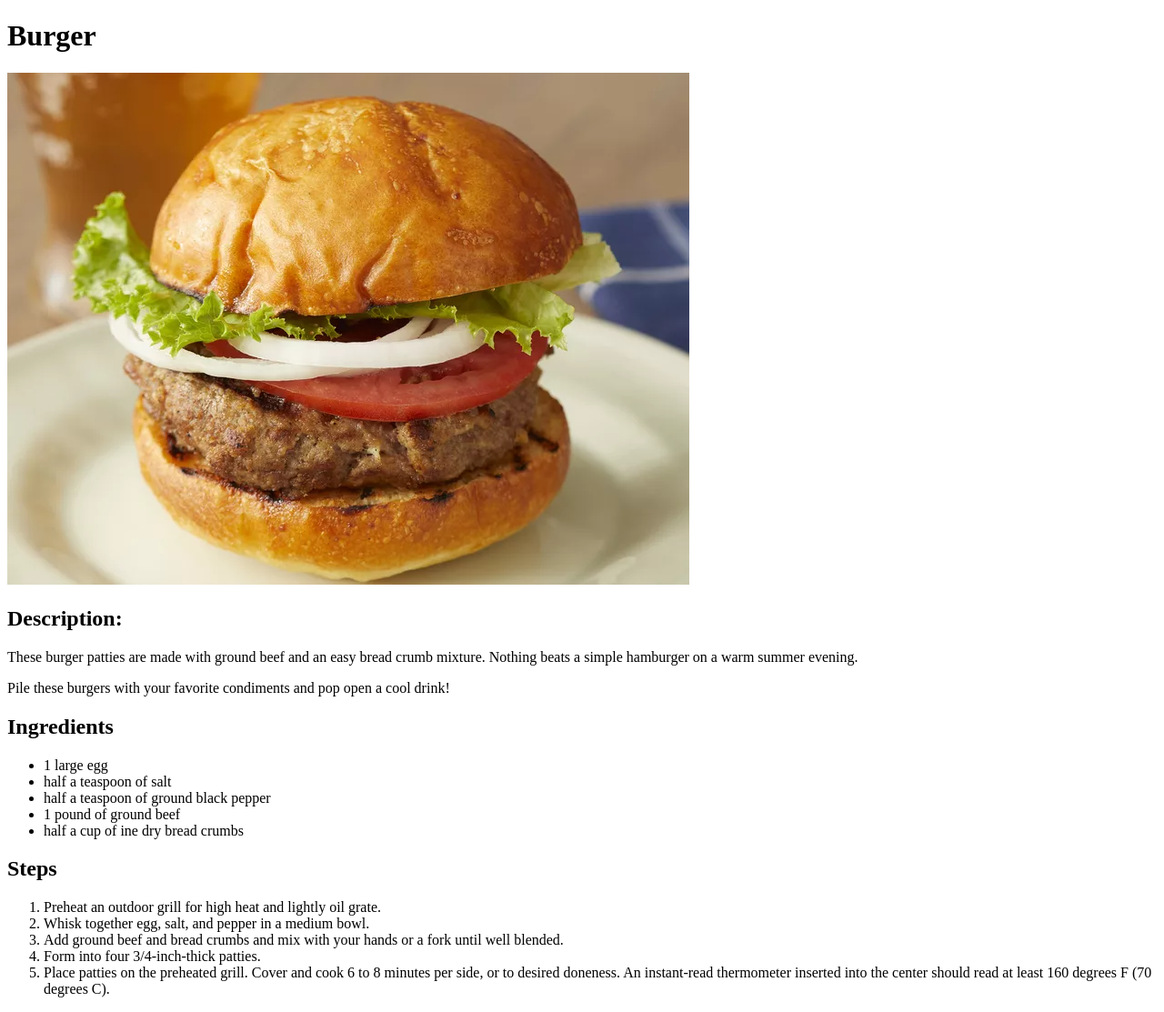
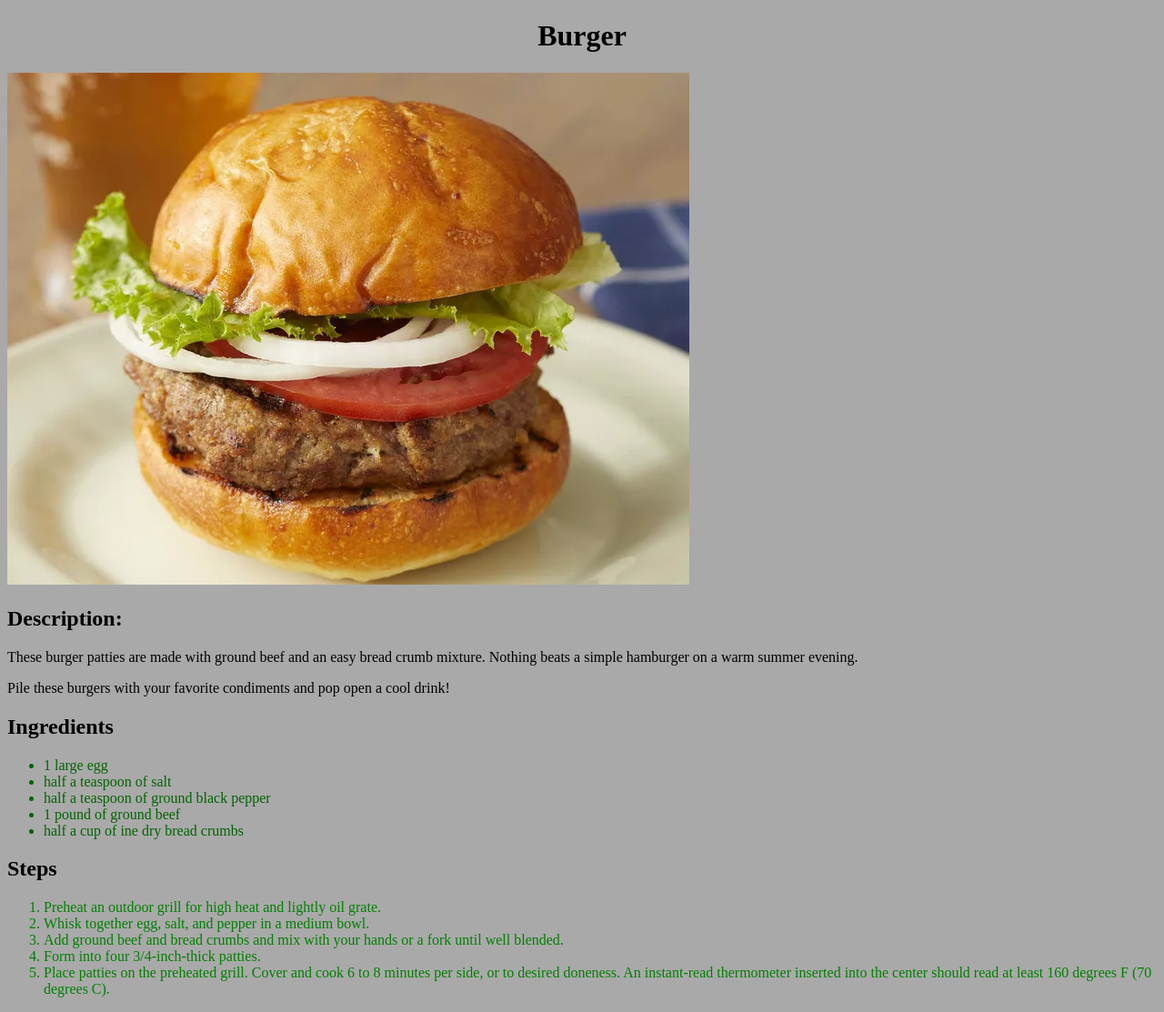
Before and after one commit to ericoptorres/odin-recipes, a plain HTML site: page recipes/burger.html in a window 1280 px wide. Shown: the whole page at 91% size. Drawn offline with Linux system fonts and the light colour scheme.

Commit message:
added some basic css

```diff
--- a/recipes/burger.html
+++ b/recipes/burger.html
@@ -3,10 +3,11 @@
 <head>
     <meta charset="UTF-8">
     <title>Burger Page</title>
+    <link rel="stylesheet" href="style.css">
 </head>
 <body>
     <h1>Burger</h1>
-    <img src="Burger.jpeg" alt="A burger">
+    <img src="Burger.jpeg" alt="A burger" class="images">
     <h2>Description:</h2>
     <p>These burger patties are made with ground beef and an easy bread crumb mixture. Nothing beats a simple hamburger on a warm summer evening.</p>
     <p>Pile these burgers with your favorite condiments and pop open a cool drink!</p>
--- /dev/null
+++ b/recipes/style.css
@@ -0,0 +1,20 @@
+* {
+    background-color: darkgrey;
+}
+
+
+h1 {
+    text-align: center;
+}
+
+img {
+    text-align: center;
+}
+
+ul {
+    color: darkgreen;
+}
+
+ol {
+    color: green;
+}
--- /dev/null
+++ b/styles.css
@@ -0,0 +1,12 @@
+* {
+    background-color: darkgrey;
+}
+
+
+h1 {
+    text-align: center;
+}
+
+li {
+    color: aqua;
+}
```
Also changed, not shown: index.html (+1 -0 lines), recipes/grilled-cheese-sandwich.html (+1 -0 lines), recipes/kebab.html (+1 -0 lines).
